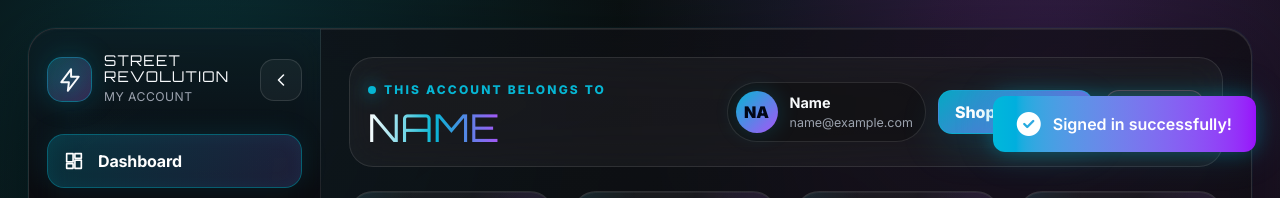
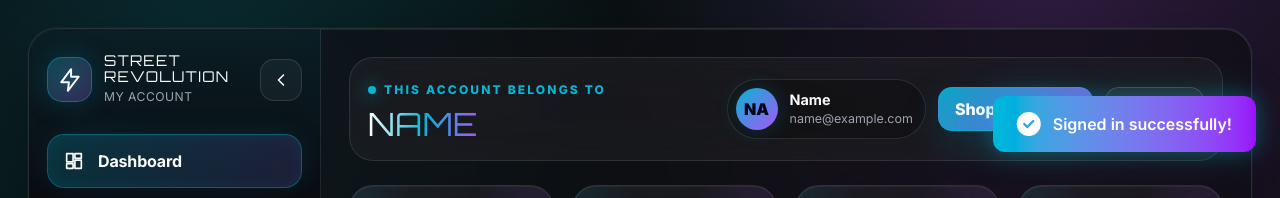
Before and after one commit to Hafeez1984/urbanbullet-site, a Next.js app: page /account in a window 1280 px wide. Both pictures are taken after typing "name@example.com", "Sample123" into the empty fields and a click on the button "Access Console". Shown: the top 198 px of the page. Built offline with nearby package versions, Linux system fonts and the light colour scheme; no server answers.

Commit message:
style: adjust dashboard container scaling, reduce header name font size, and enable dynamic customer name on Cart tab

```diff
--- a/src/components/account/Topbar.tsx
+++ b/src/components/account/Topbar.tsx
@@ -34,10 +34,10 @@ export default function Topbar({
 
       <div>
         <p className="eyebrow">
-          {activeLabel === 'Dashboard' ? 'THIS ACCOUNT BELONGS TO' : 'Account Console'}
+          {(activeLabel === 'Dashboard' || activeLabel === 'Cart') ? 'THIS ACCOUNT BELONGS TO' : 'Account Console'}
         </p>
-        <h2 className="page-title">
-          {activeLabel === 'Dashboard' ? (
+        <h2 className="page-title text-3xl md:text-4xl">
+          {(activeLabel === 'Dashboard' || activeLabel === 'Cart') ? (
             (() => {
               const fullName = customer?.displayName || (customer?.firstName && customer?.lastName ? `${customer.firstName} ${customer.lastName}` : '') || 'Member';
               const parts = fullName.trim().split(' ');
--- a/src/components/account/account.css
+++ b/src/components/account/account.css
@@ -75,7 +75,7 @@
 }
 
 .account-shell {
-  width: min(1500px, 100%);
+  width: min(1380px, 100%);
   margin: auto;
   min-height: calc(100vh - 56px);
   display: grid;
@@ -390,7 +390,7 @@
 .page-title {
   margin: 0;
   font-family: var(--font-head);
-  font-size: clamp(1.6rem, 3vw, 2.55rem);
+  font-size: clamp(1.4rem, 2.5vw, 2.2rem);
   letter-spacing: 0.02em;
   text-transform: uppercase;
   line-height: 1.08;
```
